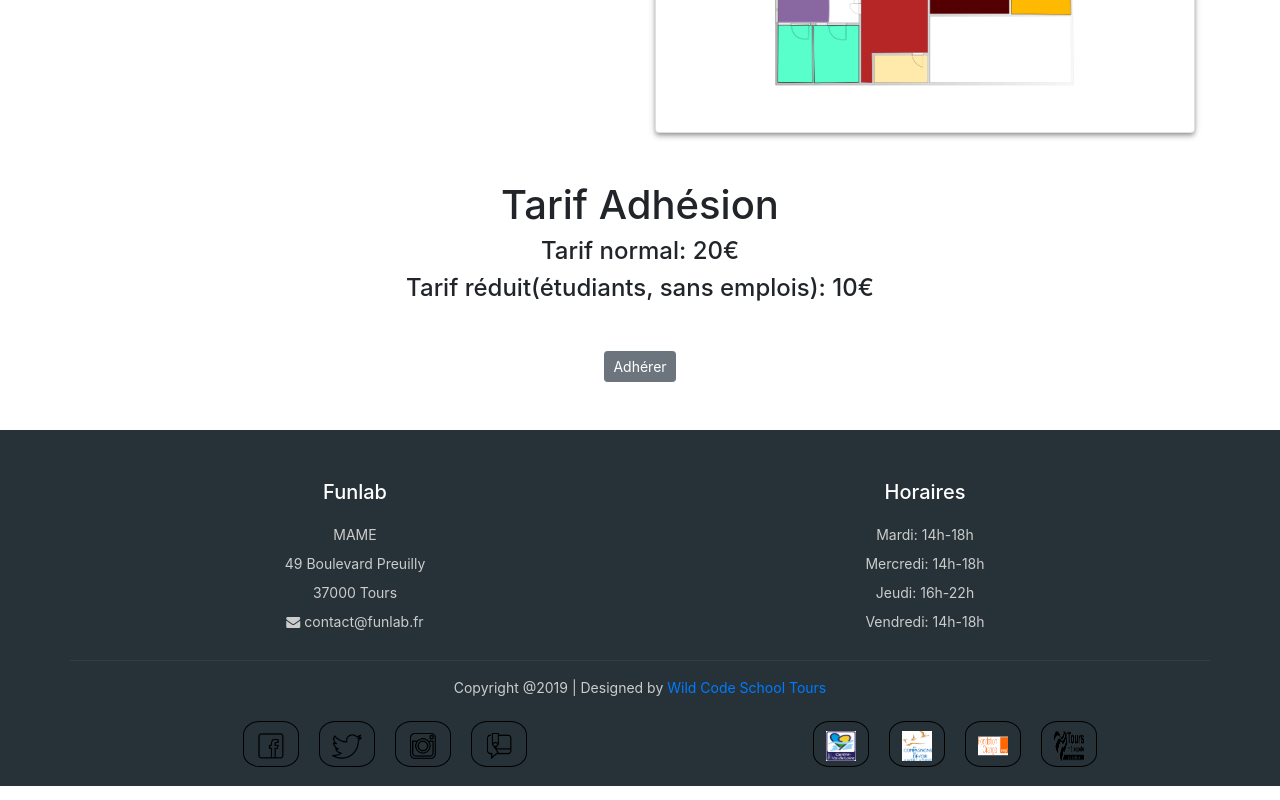
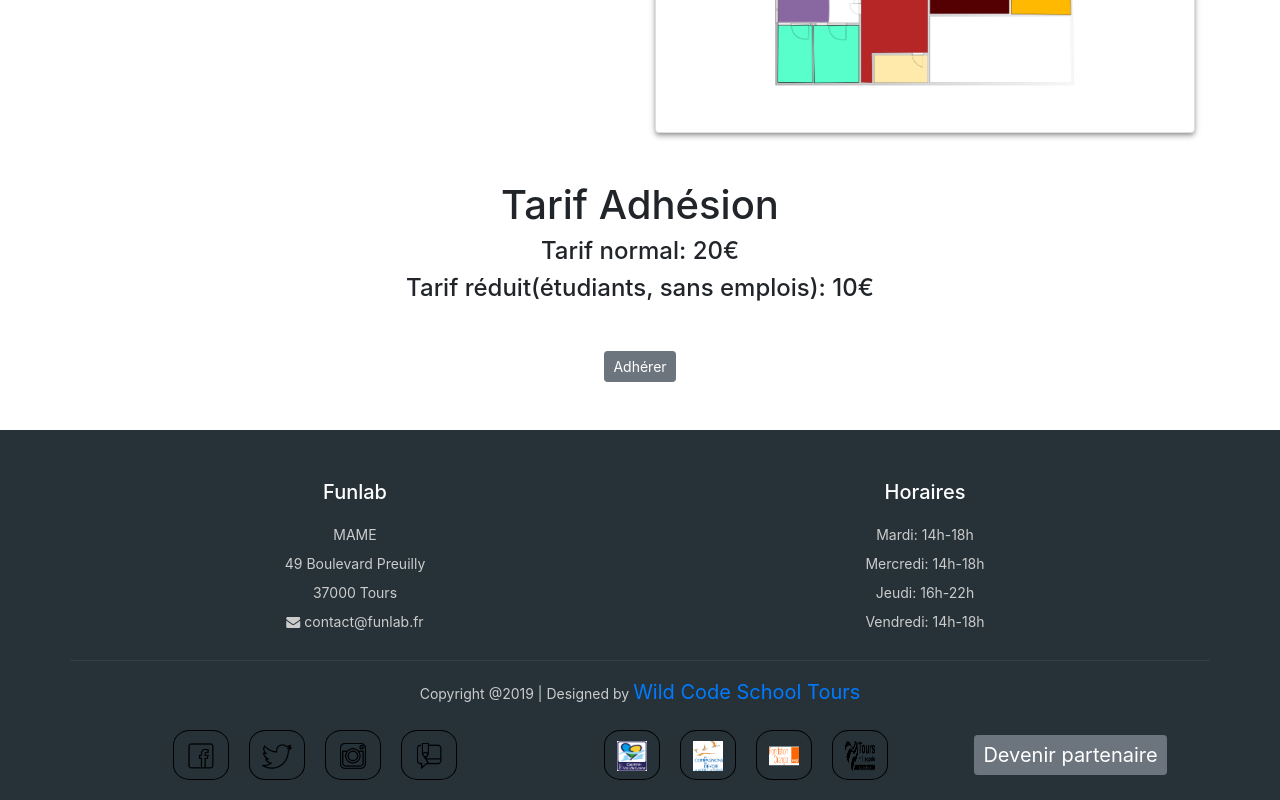
Before and after one commit to musloda/fablab-tours, an Angular app: page / in a window 1280 px wide. Shown: the part 2033-2833 px from the top of the page. Built offline with nearby package versions, Linux system fonts and the light colour scheme; what ngx-openlayers would draw is missing.

Commit message:
ajout btn devenir partenaire

```diff
--- a/src/app/footer/footer.component.css
+++ b/src/app/footer/footer.component.css
@@ -42,3 +42,8 @@ footer p {
   width: 30px;
   height: 30px;
 }
+
+a{
+  font-size: 20px;
+  margin: 20px auto 0 auto;
+}
--- a/src/app/footer/footer.component.html
+++ b/src/app/footer/footer.component.html
@@ -38,6 +38,7 @@
             <li><a href="https://www.fondationorange.com/" target="_blank"><img src="../../assets/images/icons_footer/logo_fondation-orange.png" alt="fondationOrange"></a></li>
             <li><a href="http://tours-metropole.fr/" target="_blank"><img src="../../assets/images/icons_footer/tours-metropole.png" alt="tours-metropole"></a></li>
         </ul>
+        <a class="btn btn-secondary btn-sm text-white">Devenir partenaire</a>
     </div>
   </div>
 </footer>
```
